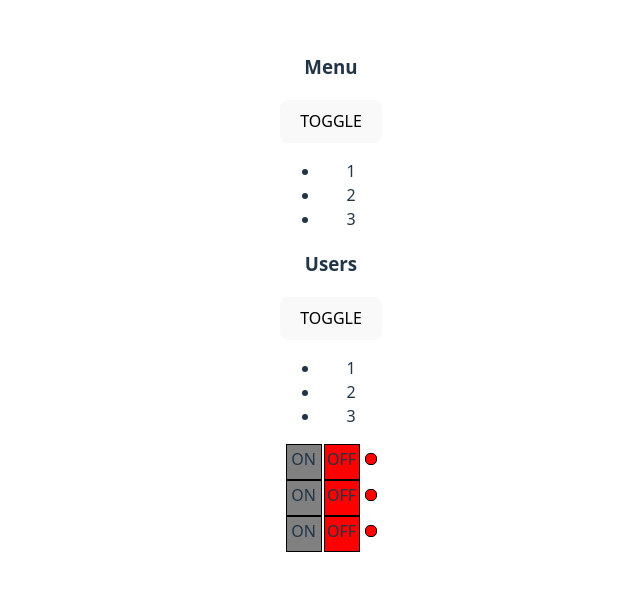
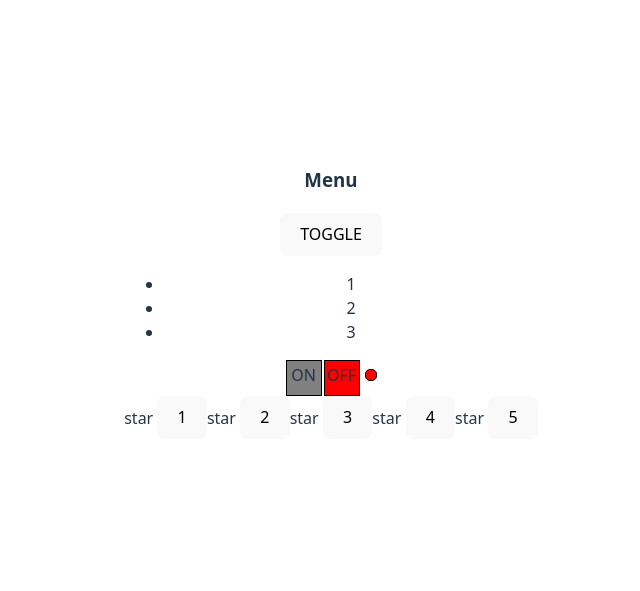
Before and after one commit to Anton-013/react-ts-kabzda, a React (Vite) app: page / in a window 1280 px wide. Shown: the part 107-698 px from the top of the page, without its empty margins (309-949 px from the left). Built offline with nearby package versions, Linux system fonts and the light colour scheme.

Commit message:
controlled and uncontrolled components

```diff
--- a/src/App.tsx
+++ b/src/App.tsx
@@ -4,21 +4,15 @@
 import { OnOff } from './components/OnOff/OnOff'
 import { Rating } from './components/Rating/Rating'
 import { UncontrolledAccordion } from './components/UncontrolledAccordion/UncontrolledAccordion'
+import { UncontrolledRating } from './components/UncontrolledRating/UncontrolledRating'
 
 function App() {
   console.log("App")
   return (
     <>
       <UncontrolledAccordion title={"Menu"} />
-      <UncontrolledAccordion title={"Users"} />
-      {/* <Rating value={1}/>
-      <Rating value={2}/>
-      <Rating value={3}/>
-      <Rating value={4}/>
-      <Rating value={5}/> */}
       <OnOff />
-      <OnOff />
-      <OnOff />
+      <UncontrolledRating />
     </>
   )
 }
--- a/src/components/UncontrolledAccordion/UncontrolledAccordion.tsx
+++ b/src/components/UncontrolledAccordion/UncontrolledAccordion.tsx
@@ -13,7 +13,8 @@
 
     return (
         <>
-            <AccordionTitle title={props.title} /> <button onClick={() => {setCollapsed(!collapsed)}}>TOGGLE</button>
+            <AccordionTitle title={props.title} />
+            <button onClick={() => {setCollapsed(!collapsed)}}>TOGGLE</button>
             {!collapsed && <AccordionBody />}
         </>
     )
--- /dev/null
+++ b/src/components/UncontrolledRating/UncontrolledRating.tsx
@@ -0,0 +1,36 @@
+import { useState } from "react"
+
+type RatingPropsType = {
+
+}
+
+export const UncontrolledRating = () => {
+    console.log("Rating")
+
+    let [value, setValue] = useState(0)
+
+    return (
+        <div>
+            <Star selected={value > 0} /><button onClick={() => setValue(1)}>1</button>
+            <Star selected={value > 1} /><button onClick={() => setValue(2)}>2</button>
+            <Star selected={value > 2} /><button onClick={() => setValue(3)}>3</button>
+            <Star selected={value > 3} /><button onClick={() => setValue(4)}>4</button>
+            <Star selected={value > 4} /><button onClick={() => setValue(5)}>5</button>
+        </div>
+    )
+}
+
+type StarPropsType = {
+    selected: boolean
+}
+
+const Star = (props: StarPropsType) => {
+    console.log("Star")
+
+    if (props.selected === true) {
+        return <span><b>star</b> </span>
+    } else {
+        return <span>star </span>
+    }
+
+}
```
